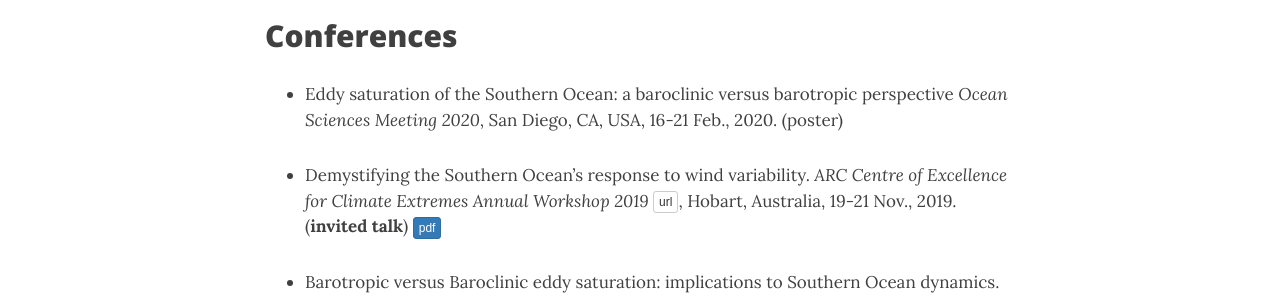
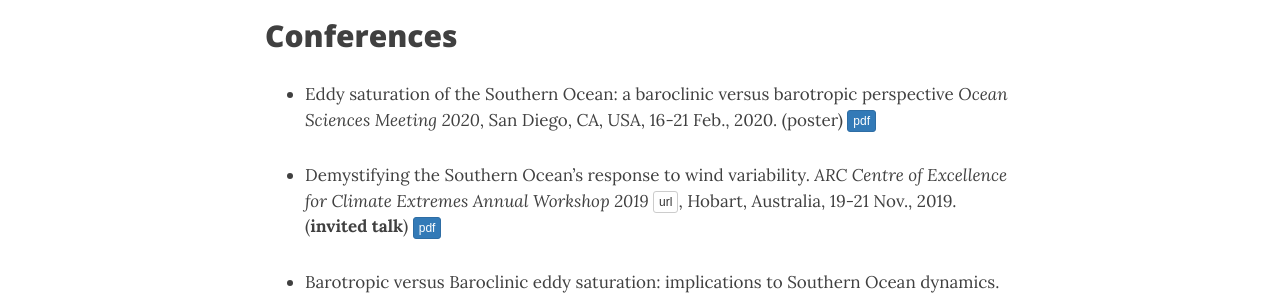
Before and after one commit to navidcy/navidcy.github.io, a Jekyll site: the page built from presentations.md, in a window 1280 px wide and 900 px high. Shown: the part 227-523 px from the top of the window. Built offline with Jekyll 4.4.1, drawn with Linux system fonts in a browser that asks for light colours; nearby versions of some CDN libraries.

Commit message:
Adds OSM poster link

```diff
--- a/presentations.md
+++ b/presentations.md
@@ -7,7 +7,7 @@ title: Presentations
 
 ## Conferences
 
-- Eddy saturation of the Southern Ocean: a baroclinic versus barotropic perspective _Ocean Sciences Meeting 2020_, San Diego, CA, USA, 16-21 Feb., 2020. (poster)
+- Eddy saturation of the Southern Ocean: a baroclinic versus barotropic perspective _Ocean Sciences Meeting 2020_, San Diego, CA, USA, 16-21 Feb., 2020. (poster) [<span class="btn btn-primary btn-xs{{end}}" style="font-family:sans-serif;">pdf</span>][OSM_Feb2020]
 
 - Demystifying the Southern Ocean's response to wind variability.  _ARC Centre of Excellence for Climate Extremes Annual Workshop 2019_ [<span class="btn btn-default btn-xs{{end}}" style="font-family:sans-serif;">url</span>][ARC2019workshop-site]{:target="_blank"}, Hobart, Australia, 19-21 Nov., 2019. (**invited talk**) [<span class="btn btn-primary btn-xs{{end}}" style="font-family:sans-serif;">pdf</span>][CLEx-Nov2019]
 
@@ -80,6 +80,7 @@ title: Presentations
 
 - Verification of the predictions of SSST in nonlinear simulations. 2nd  Meeting of "Zonal Jets and Eddies" team, International Space Science Institute (ISSI) [<span class="btn btn-default btn-xs{{end}}" style="font-family:sans-serif;">url</span>][ISSI-site]{:target="_blank"}, Bern, Switzerland, 2-5 Apr. 2013. [<span class="btn btn-primary btn-xs{{end}}" style="font-family:sans-serif;">pdf</span>][ISSI_Apr2013]
 
+[OSM_Feb2020]: OSM_Feb2020-poster.pdf
 [CLEx-Nov2019]: CLEX-SouthernOcean_Nov2019.pdf
 [RSAA-Oct2019]: RSAA-MagneticViscosity_Oct2019.pdf
 [UoA-Oct2019]: UoA-MagneticViscosity_Oct2019.pdf
```
